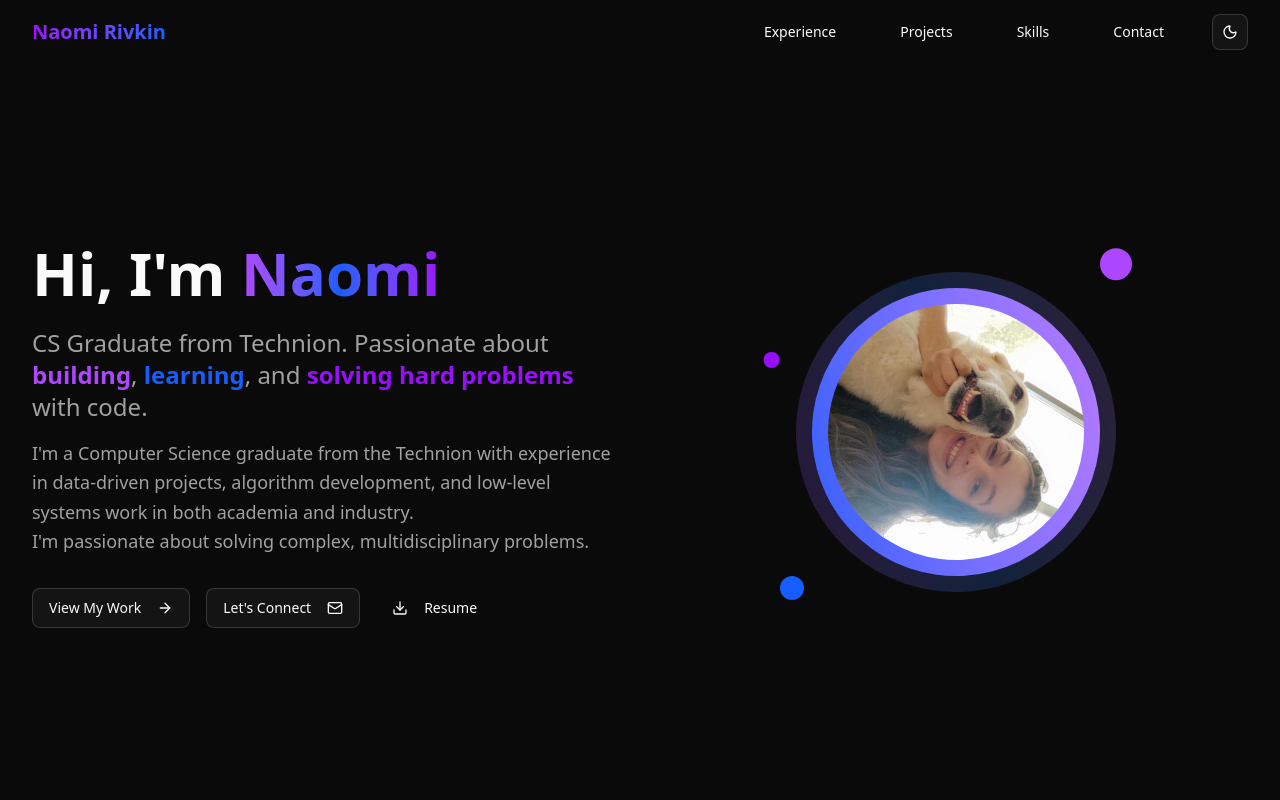
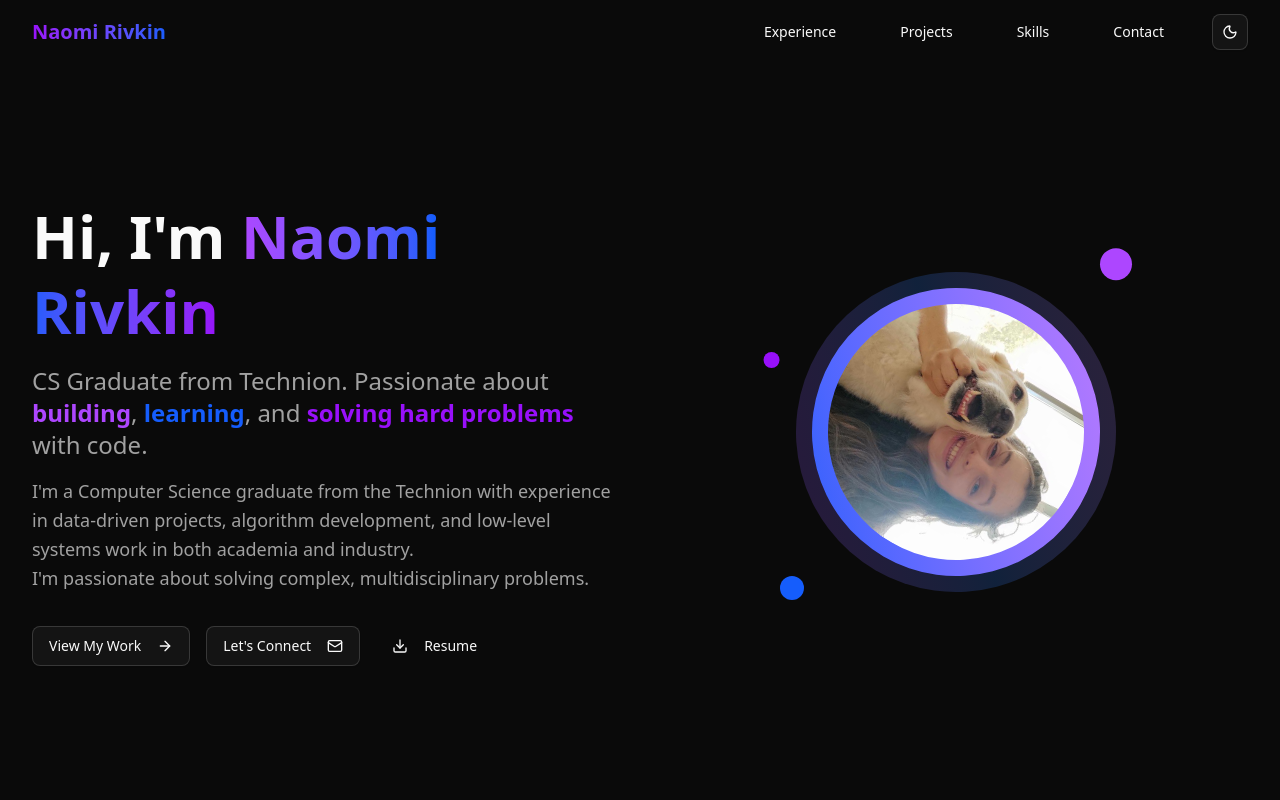
Before and after one commit to NaomiRiv/naomi-portfolio, a React (Vite) app: page / in a window 1280 px wide. Shown: the top 800 px of the page. Built offline with nearby package versions, Linux system fonts and the light colour scheme.

Commit message:
test Pull request

```diff
--- a/src/components/sections/hero.tsx
+++ b/src/components/sections/hero.tsx
@@ -30,7 +30,7 @@ export function Hero() {
               >
                 Hi, I'm{" "}
                 <span className="bg-gradient-to-r from-purple-500 via-blue-600 to-purple-600 bg-clip-text text-transparent ">
-                  Naomi
+                  Naomi Rivkin
                 </span>
               </motion.h1>
               <motion.p
```
